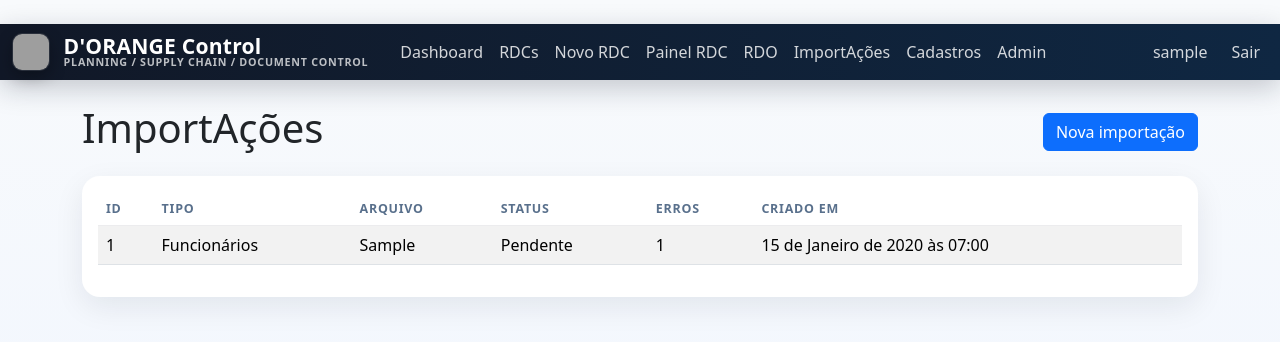
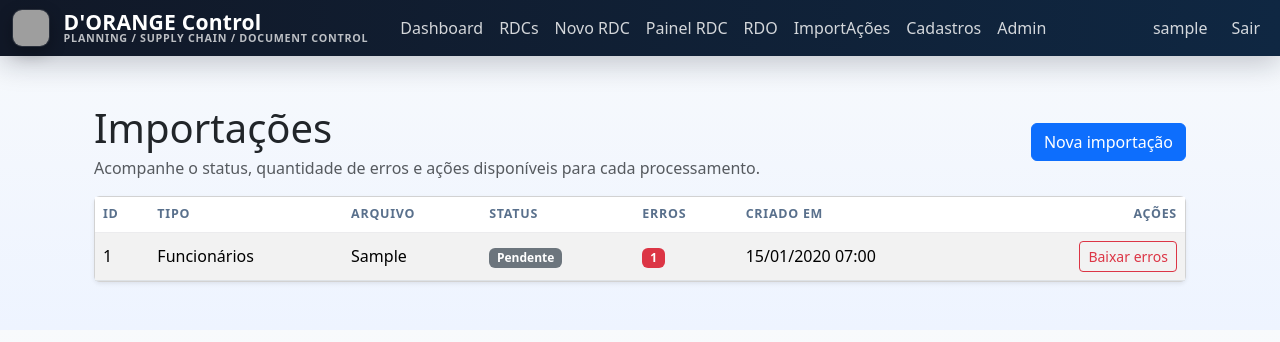
Before and after one commit to daniellaranjoadm-dorange/rdc-inteligente, a Django app: page /importacoes/ in a window 1280 px wide. Shown: the top 342 px of the page. Run offline with Django 5.2, Linux system fonts and the light colour scheme; a user stored in the database is signed in; tables that the repository leaves empty hold one stand-in row (values such as "Sample post"); grey boxes are pictures that could not be loaded.

Commit message:
feat(importacoes): melhora visual da listagem e destaca erros

```diff
--- a/templates/importacoes/home.html
+++ b/templates/importacoes/home.html
@@ -1,10 +1,73 @@
 {% extends "base.html" %}
 {% block content %}
-<div class="d-flex justify-content-between align-items-center mb-3"><h1>ImportAções</h1><a class="btn btn-primary" href="{% url 'importacoes-create' %}">Nova importação</a></div>
-<div class="p-3 table-card">
-<table class="table table-striped">
-<thead><tr><th>ID</th><th>Tipo</th><th>Arquivo</th><th>Status</th><th>Erros</th><th>Criado em</th></tr></thead>
-<tbody>{% for item in importacoes %}<tr><td>{{ item.pk }}</td><td>{{ item.get_tipo_display }}</td><td>{{ item.nome_arquivo }}</td><td>{{ item.get_status_display }}</td><td>{{ item.total_erros }}</td><td>{{ item.created_at }}</td></tr>{% empty %}<tr><td colspan="6">Nenhuma importação.</td></tr>{% endfor %}</tbody>
-</table>
+<div class="container py-4">
+    <div class="d-flex justify-content-between align-items-center mb-3 flex-wrap gap-2">
+        <div>
+            <h1 class="mb-1">Importações</h1>
+            <p class="text-muted mb-0">Acompanhe o status, quantidade de erros e ações disponíveis para cada processamento.</p>
+        </div>
+        <a class="btn btn-primary" href="{% url 'importacoes-create' %}">Nova importação</a>
+    </div>
+
+    <div class="card shadow-sm">
+        <div class="card-body p-0">
+            <div class="table-responsive">
+                <table class="table table-striped align-middle mb-0">
+                    <thead>
+                        <tr>
+                            <th>ID</th>
+                            <th>Tipo</th>
+                            <th>Arquivo</th>
+                            <th>Status</th>
+                            <th>Erros</th>
+                            <th>Criado em</th>
+                            <th class="text-end">Ações</th>
+                        </tr>
+                    </thead>
+                    <tbody>
+                        {% for item in importacoes %}
+                        <tr>
+                            <td>{{ item.pk }}</td>
+                            <td>{{ item.get_tipo_display }}</td>
+                            <td>{{ item.nome_arquivo }}</td>
+                            <td>
+                                {% if item.status == "concluida" %}
+                                    <span class="badge bg-success">{{ item.get_status_display }}</span>
+                                {% elif item.status == "processando" %}
+                                    <span class="badge bg-warning text-dark">{{ item.get_status_display }}</span>
+                                {% elif item.status == "erro" %}
+                                    <span class="badge bg-danger">{{ item.get_status_display }}</span>
+                                {% else %}
+                                    <span class="badge bg-secondary">{{ item.get_status_display }}</span>
+                                {% endif %}
+                            </td>
+                            <td>
+                                {% if item.total_erros > 0 %}
+                                    <span class="badge bg-danger">{{ item.total_erros }}</span>
+                                {% else %}
+                                    <span class="badge bg-success">0</span>
+                                {% endif %}
+                            </td>
+                            <td>{{ item.created_at|date:"d/m/Y H:i" }}</td>
+                            <td class="text-end">
+                                {% if item.total_erros > 0 %}
+                                    <a href="{% url 'download_erros_importacao' item.pk %}" class="btn btn-sm btn-outline-danger">
+                                        Baixar erros
+                                    </a>
+                                {% else %}
+                                    <span class="text-muted small">Sem ações</span>
+                                {% endif %}
+                            </td>
+                        </tr>
+                        {% empty %}
+                        <tr>
+                            <td colspan="7" class="text-center py-4 text-muted">Nenhuma importação encontrada.</td>
+                        </tr>
+                        {% endfor %}
+                    </tbody>
+                </table>
+            </div>
+        </div>
+    </div>
 </div>
 {% endblock %}
```
